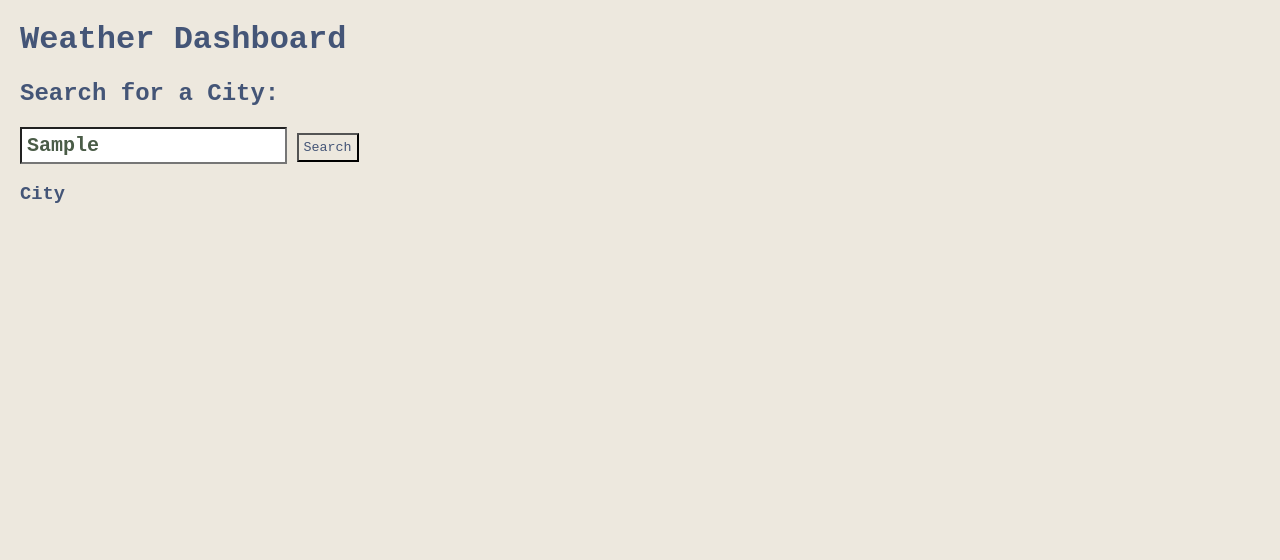
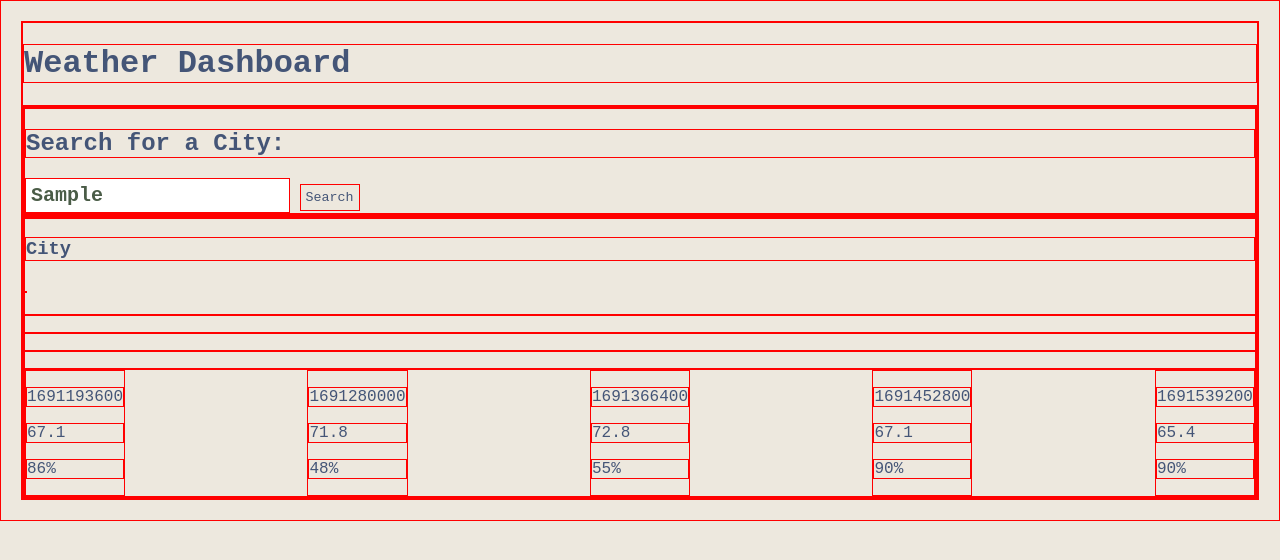
Before and after one commit to stevreut/weather-dashboard, a plain HTML site: page index.html in a window 1280 px wide. Both pictures are taken after typing "Sample" into the empty fields and a click on the button "Search". Drawn offline with Linux system fonts and the light colour scheme.

Commit message:
initial 5-day formatting from static response, temp modificatino to style for design purposes

```diff
--- a/assets/css/homestyle.css
+++ b/assets/css/homestyle.css
@@ -2,6 +2,9 @@
     font-family: 'Courier New', Courier, monospace;  /* TODO - tentative/place-holder */
     background-color: #ede8de;
     color: #457;
+    border-style: solid;
+    border-color: red;
+    border-width: 1px;
 }
 
 body {
@@ -20,4 +23,9 @@ button {
     padding: 5px;
 }
 
+#next-days {
+    display: flex;
+    justify-content: space-between;
+}
+
 /* Place-holder limited styling likely to be replaced by BootStrap ultimately. */
--- a/assets/js/script.js
+++ b/assets/js/script.js
@@ -47,9 +47,49 @@ function handleCitySearch(event) {
                 console.log('initial city value = "' + city + '"');
                 city = city.trim();
                 console.log('trimmed city = "' + city + '" with length = ' + city.length);
+                // TODO - temp - pending refinement, call testFormatWeather() just to demo display
+                testFormatWeather(JSON.parse(respJson)); // TODO
             }
         }
     }
+}
+
+function testFormatWeather(resp) {
+    let nextDaysDiv = document.querySelector("#next-days");
+    if (resp === null) {
+        console.log('resp is null');
+    } else {
+        let typ = typeof resp;
+        console.log('type of response = ' + typ);
+        if (typ !== 'object') {
+            console.log('not an object');
+        } else {
+            console.log('is an object (good)');
+            let i = 0;
+            let count = 0;
+            while (count < 5 && i < resp.list.length) {
+                let divElem = document.createElement("div");
+                let datePara = document.createElement("p");
+                datePara.textContent = resp.list[i].dt;
+                divElem.appendChild(datePara);
+                // TODO conditions (later)
+                let degK = resp.list[i].main.temp;
+                let degC = degK-273.15;
+                let degF = degC*1.5+32;
+                degF = Math.floor(degF*10+0.5)/10;  // show 0.1 precision (might not work for < 0)
+                let tempPara = document.createElement("p");
+                tempPara.textContent = degF;
+                divElem.appendChild(tempPara);
+                let humidPara = document.createElement("p");
+                humidPara.textContent = resp.list[i].main.humidity + "%";
+                divElem.appendChild(humidPara);
+                nextDaysDiv.appendChild(divElem);
+                count++;
+                i += 8;
+            }
+        }
+    }
+
 }
 
 // function testFetch () {
```
